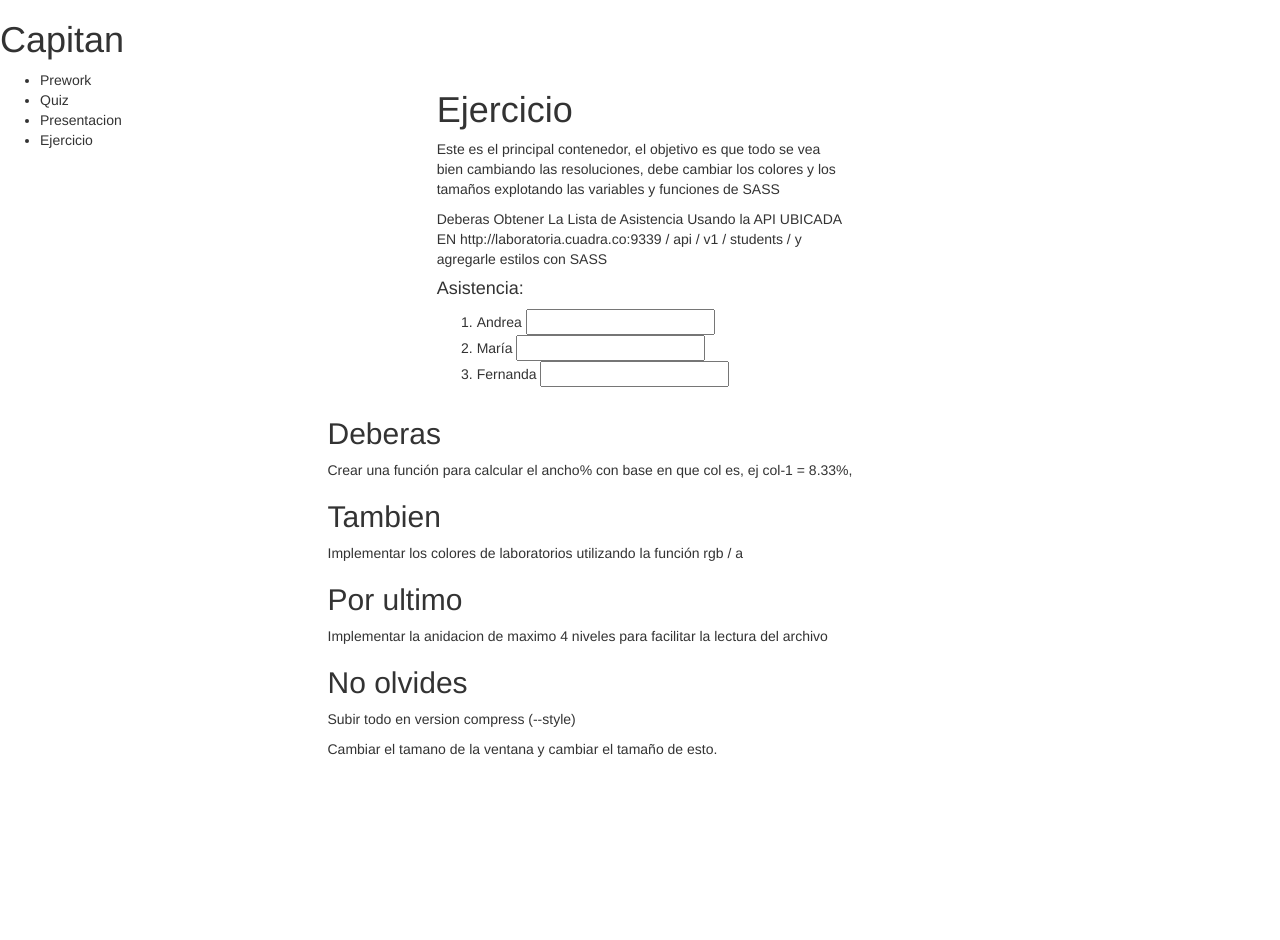
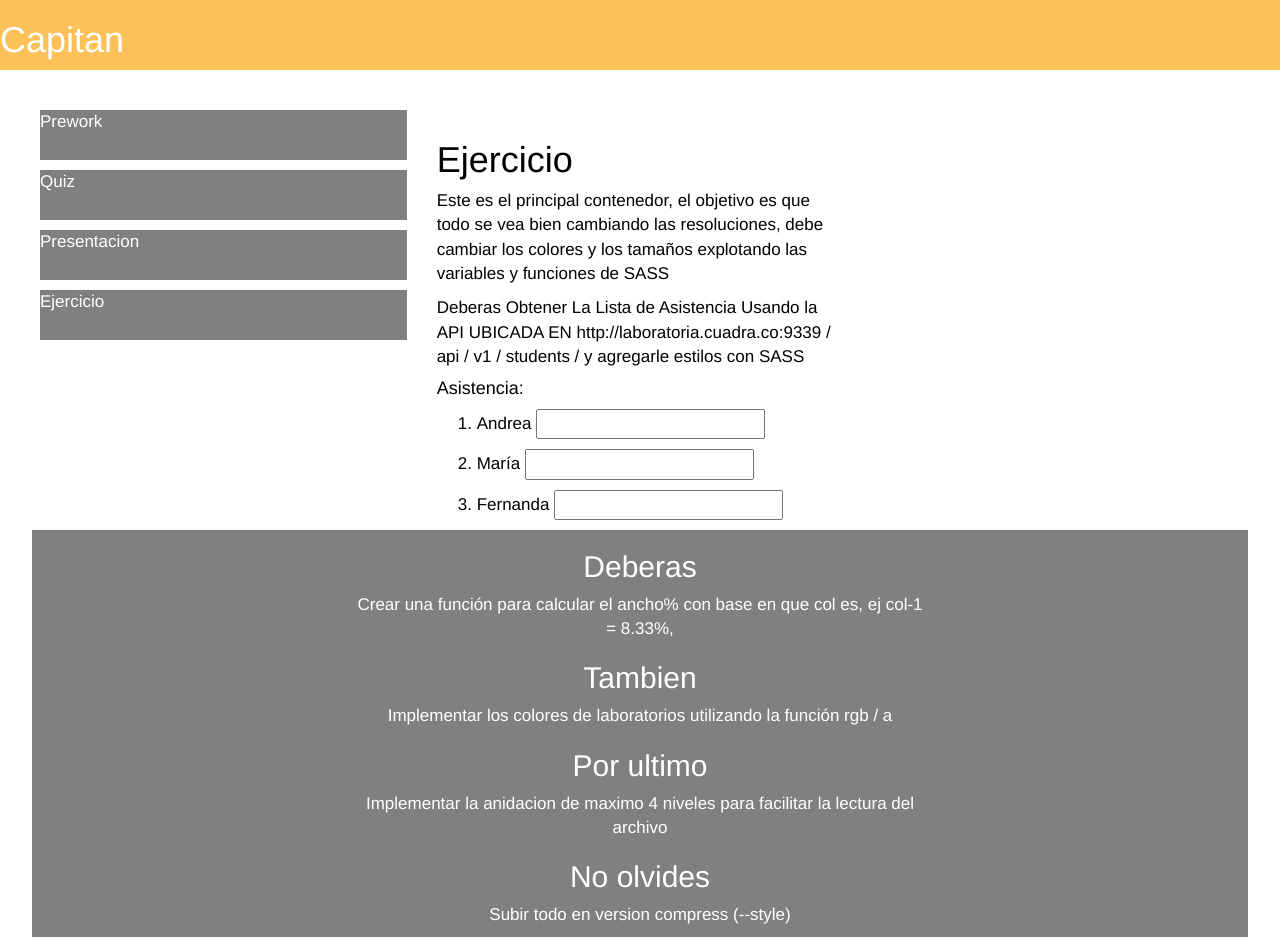
Before and after one commit to Dianaberno/proyecto-sass, a plain HTML site: page index.html in a window 1280 px wide. Shown: the top 940 px of the page. Before the commit the page ends 800 px from the top, so only its background shows below. Drawn offline with nearby package versions, Linux system fonts and the light colour scheme; files that its build step writes are made by us from their sources.

Commit message:
cambiando el link

```diff
--- a/index.html
+++ b/index.html
@@ -4,7 +4,7 @@
 <head>
     <title> Ejercicio </title>
     <link rel="stylesheet" href="https://maxcdn.bootstrapcdn.com/bootstrap/3.3.7/css/bootstrap.min.css" integrity="sha384-BVYiiSIFeK1dGmJRAkycuHAHRg32OmUcww7on3RYdg4Va+PmSTsz/K68vbdEjh4u" crossorigin="anonymous">
-    <link rel="stylesheet/scss" type="text/css" href="assets/sass/main.scss">
+    <link rel="stylesheet" href="assets/css/main.css">
     <link rel="shortcut icon" href="assets/img/317889.ico">
 </head>
 
```
